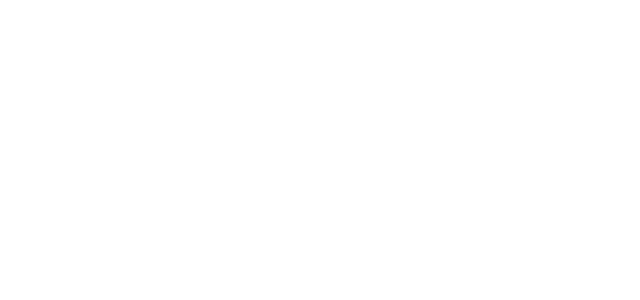
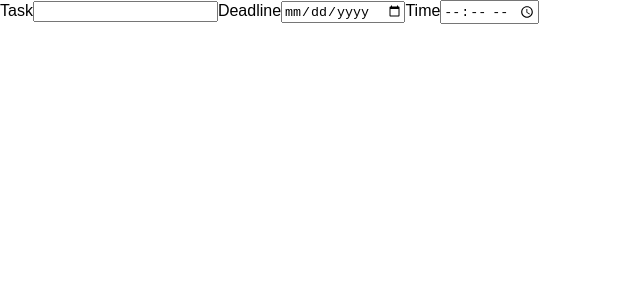
Before and after one commit to BenjaminCerninak/To-Do-List-, a React (Create React App) app: page / in a window 1280 px wide. Shown: the top 300 px of the page, without its empty margins (0-640 px from the left). Built offline with nearby package versions, Linux system fonts and the light colour scheme.

Commit message:
created a TaskForm

```diff
--- a/src/App.js
+++ b/src/App.js
@@ -1,7 +1,12 @@
 import React from "react";
+import TaskForm from "./components/TaskForm/TaskForm";
 
 function App() {
-  return <div></div>;
+  return (
+    <div>
+      <TaskForm />
+    </div>
+  );
 }
 
 export default App;
--- /dev/null
+++ b/src/components/TaskForm/TaskForm.js
@@ -0,0 +1,15 @@
+import React from "react";
+import classes from "./TaskForm.module.css";
+const TaskForm = (props) => {
+  return (
+    <form>
+      <label>Task</label>
+      <input type="text" />
+      <label>Deadline</label>
+      <input type="date" />
+      <label>Time</label>
+      <input type="time" step="300" />
+    </form>
+  );
+};
+export default TaskForm;
```
Also changed, not shown: src/components/TaskForm/TaskForm.module.css (added).
